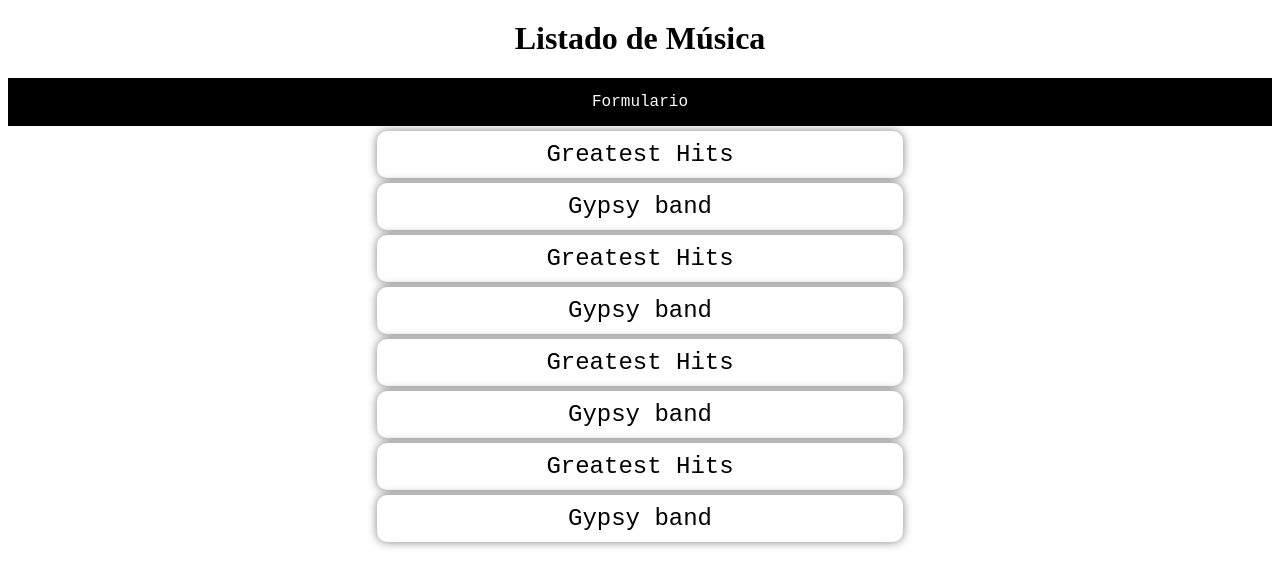
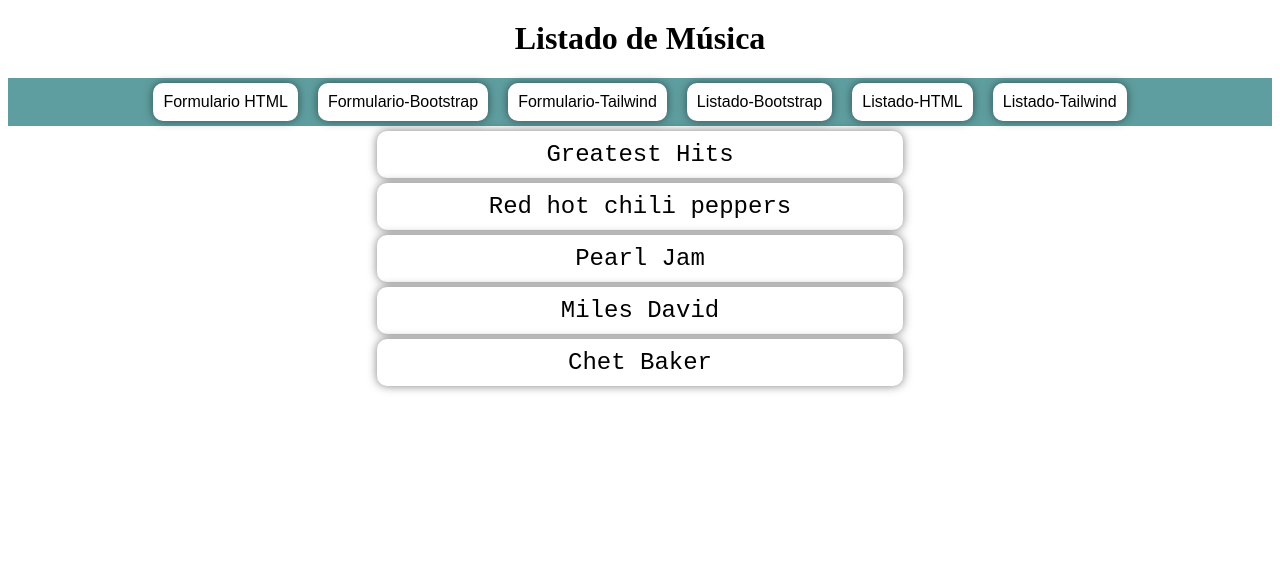
Before and after one commit to iaw-2024/tobiasgatti02-uns-1-html-css, a website: page listado/html_css/index.html in a window 1280 px wide. Drawn offline with Linux system fonts and the light colour scheme.

Commit message:
nuevas modificaciones

```diff
--- a/listado/html_css/index.html
+++ b/listado/html_css/index.html
@@ -10,18 +10,21 @@
     <h1>Listado de Música</h1>
 <nav>
     <ul>
-        <li><a href="/formulario/html_css/form.html">Formulario</a></li>
+        <li><a href="/formulario/html_css/form.html">Formulario HTML</a></li>
+        <li><a href="/formulario/bootstrap/formBoost.html">Formulario-Bootstrap</a></li>
+        <li><a href="/formulario/tailwindcss/tailForm.html">Formulario-Tailwind</a></li>
+        <li><a href="/listado/bootstrap/boostlist.html">Listado-Bootstrap</a></li>
+        <li><a href="/listado/html_css/index.html">Listado-HTML</a></li>
+        <li><a href="/listado/tailwindcss/tailList.html">Listado-Tailwind</a></li>
+
     </ul>
 </nav>
 <ul id="segunda-lista">
     <li>Greatest Hits</li>
-    <li>Gypsy band</li>
-    <li>Greatest Hits</li>
-    <li>Gypsy band</li>
-    <li>Greatest Hits</li>
-    <li>Gypsy band</li>
-    <li>Greatest Hits</li>
-    <li>Gypsy band</li>
+    <li>Red hot chili peppers</li>
+    <li>Pearl Jam</li>
+    <li>Miles David</li>
+    <li>Chet Baker</li>
 </ul>
 
 </body>
--- a/listado/html_css/style.css
+++ b/listado/html_css/style.css
@@ -7,17 +7,20 @@
 }
 
 nav {
-    background-color: #000;
+    background-color:cadetblue;
     color: #fff;
     padding: 5px;
     text-align: center;
 }
 
+
+
 nav ul {
     list-style-type: none;
     padding: 0;
     margin: 0;
-    display: center;
+    display: flex;
+    justify-content: center;
 
 }
 
@@ -26,7 +29,18 @@
     text-decoration: none;
     padding: 10px;
     display: block;
-    font-family: 'Courier New', Courier, monospace;
+    font-family:Arial, Helvetica, sans-serif;
+
+}
+nav ul li {
+    margin: 0 10px;
+}
+:hover a{
+    background-color: #fff;
+    color: #000;
+    border-radius: 10px;
+    box-shadow: 0 0 10px rgba(0,0,0,0.5);
+    transition: 0.5s;
 }
 
 ul {
```
Also changed, not shown: formulario/html_css/form.html (+1 -0 lines), formulario/tailwindcss/tailForm.html (+3 -4 lines), listado/bootstrap/boostlist.html (+34 -11 lines), listado/tailwindcss/tailList.html (+7 -14 lines).
